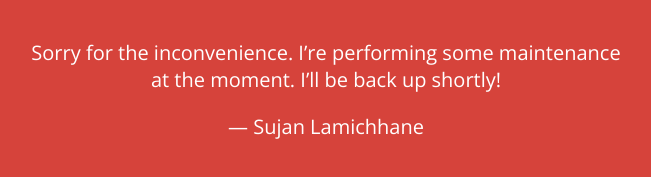
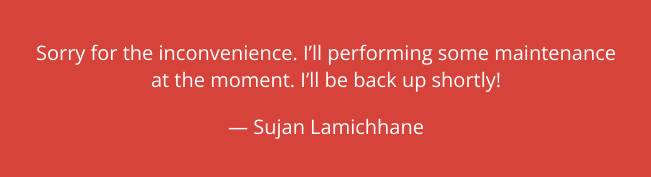
Before and after one commit to sujankim/Portfolio, a plain HTML site: page index.html in a window 1280 px wide. Shown: the part 427-604 px from the top of the page, 314-965 px from the left. Drawn offline with nearby package versions, Linux system fonts and the light colour scheme.

Commit message:
Update index.html

```diff
--- a/index.html
+++ b/index.html
@@ -17,7 +17,7 @@
     <svg xmlns="http://www.w3.org/2000/svg" viewBox="0 0 202.24 202.24"><defs><style>.cls-1{fill:#fff;}</style></defs><title>Asset 3</title><g id="Layer_2" data-name="Layer 2"><g id="Capa_1" data-name="Capa 1"><path class="cls-1" d="M101.12,0A101.12,101.12,0,1,0,202.24,101.12,101.12,101.12,0,0,0,101.12,0ZM159,148.76H43.28a11.57,11.57,0,0,1-10-17.34L91.09,31.16a11.57,11.57,0,0,1,20.06,0L169,131.43a11.57,11.57,0,0,1-10,17.34Z"/><path class="cls-1" d="M101.12,36.93h0L43.27,137.21H159L101.13,36.94Zm0,88.7a7.71,7.71,0,1,1,7.71-7.71A7.71,7.71,0,0,1,101.12,125.63Zm7.71-50.13a7.56,7.56,0,0,1-.11,1.3l-3.8,22.49a3.86,3.86,0,0,1-7.61,0l-3.8-22.49a8,8,0,0,1-.11-1.3,7.71,7.71,0,1,1,15.43,0Z"/></g></g></svg>
     <h1>I&rsquo;ll be back soon!</h1>
     <div>
-        <p>Sorry for the inconvenience. I&rsquo;re performing some maintenance at the moment.</a> I&rsquo;ll be back up shortly!</p>
+        <p>Sorry for the inconvenience. I&rsquo;ll performing some maintenance at the moment.</a> I&rsquo;ll be back up shortly!</p>
         <p>&mdash; Sujan Lamichhane</p>
     </div>
 </article>
```
